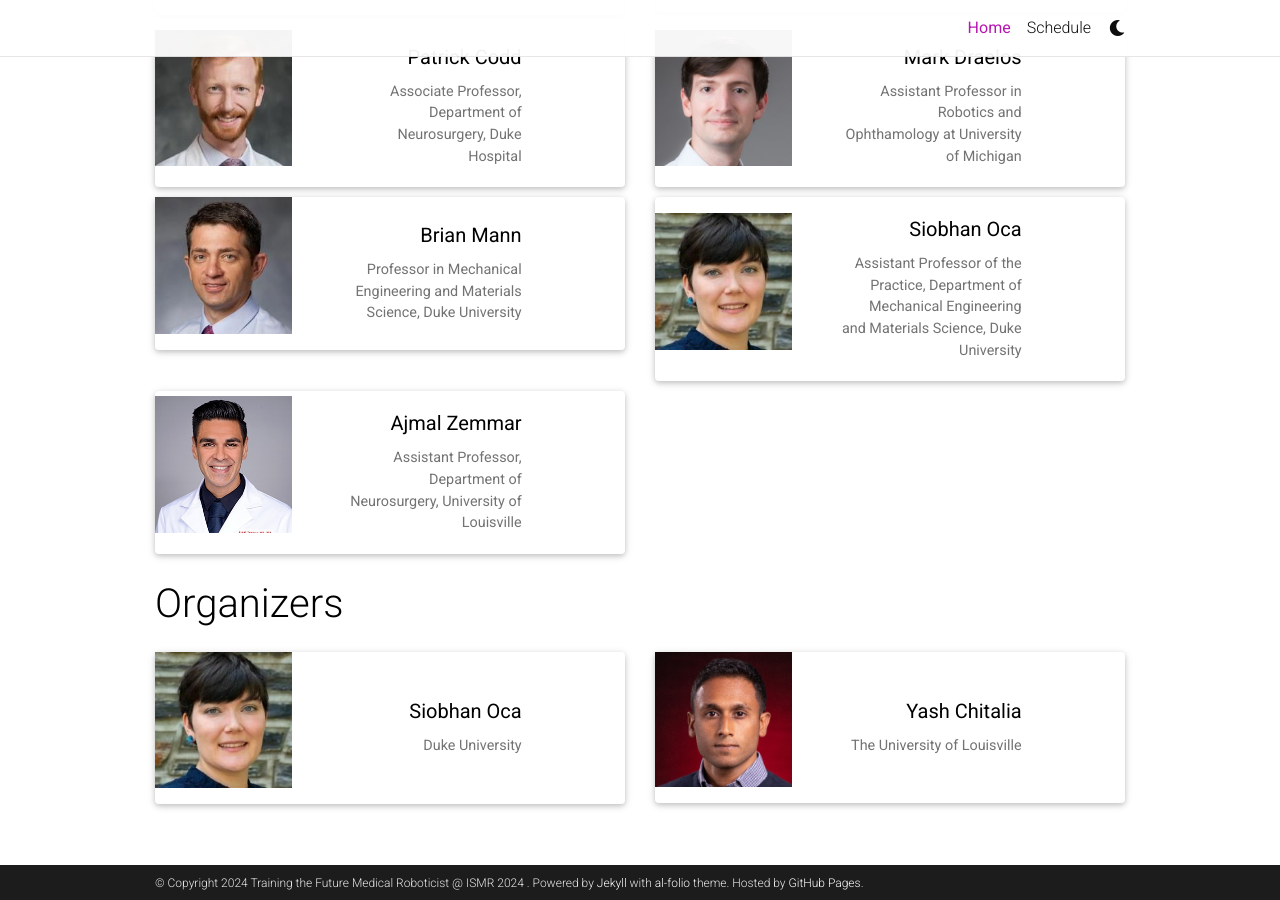
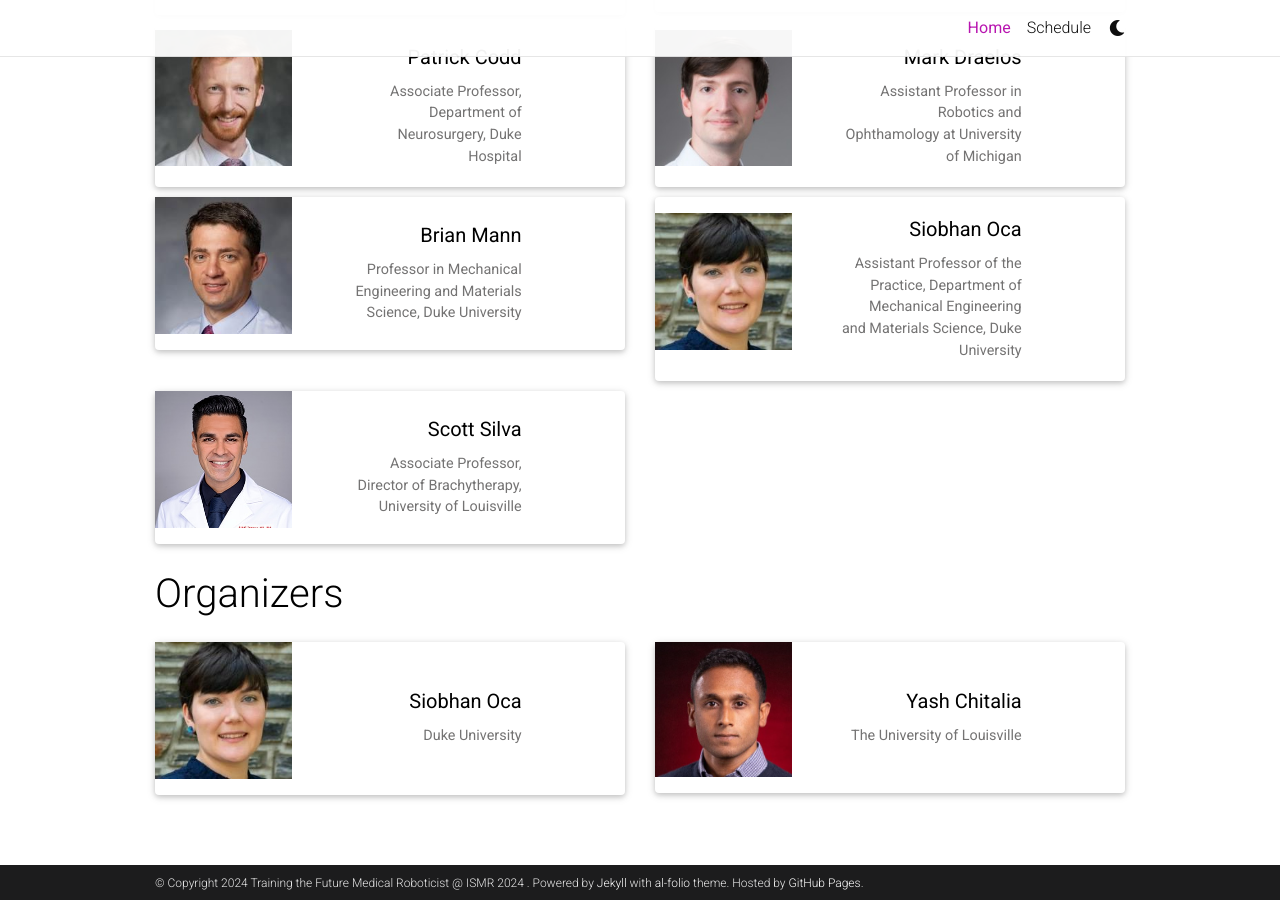
Before and after one commit to future-med-roboticist/future-med-roboticist.github.io, a Jekyll site: the page built from _pages/home.md, in a window 1280 px wide and 900 px high, scrolled down 875 px. Built offline with Jekyll 4.4.1, drawn with Linux system fonts in a browser that asks for light colours; full-size pictures stand in for the smaller copies a plugin makes; comment, search, counter and statistics services are not loaded; a style sheet for code colours, icons or effects is not loaded.

Commit message:
Update home.md

```diff
--- a/_pages/home.md
+++ b/_pages/home.md
@@ -36,7 +36,7 @@
 
   {% include people_horizontal.html name="Siobhan Oca" affiliation="Assistant Professor of the Practice, Department of Mechanical Engineering and Materials Science, Duke University" url="https://mems.duke.edu/faculty/siobhan-oca" img="/assets/img/people/siobhan.jpg" %}
 
-  {% include people_horizontal.html name="Ajmal Zemmar" affiliation="Assistant Professor, Department of Neurosurgery, University of Louisville" url="https://uoflhealth.org/provider/ajmal-zemmar-neurosurgery/" img="/assets/img/people/ajmal.jpg" %}
+  {% include people_horizontal.html name="Scott Silva" affiliation="Associate Professor, Director of Brachytherapy, University of Louisville" url="https://louisville.edu/medicine/departments/radiationoncology/faculty/dr-scott-silva-m-d-ph-d" img="/assets/img/people/ajmal.jpg" %}
 
 </div>
 
```
